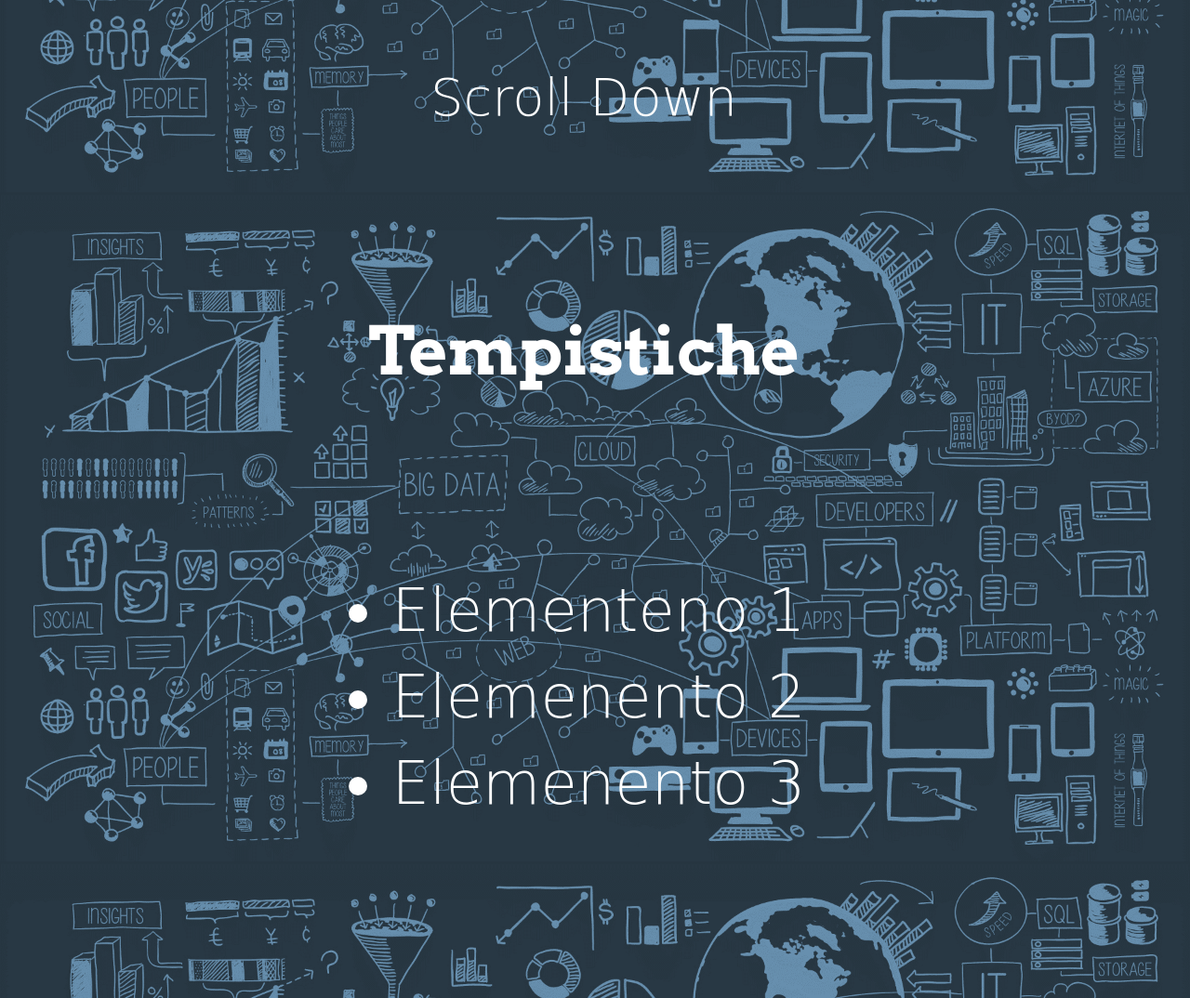
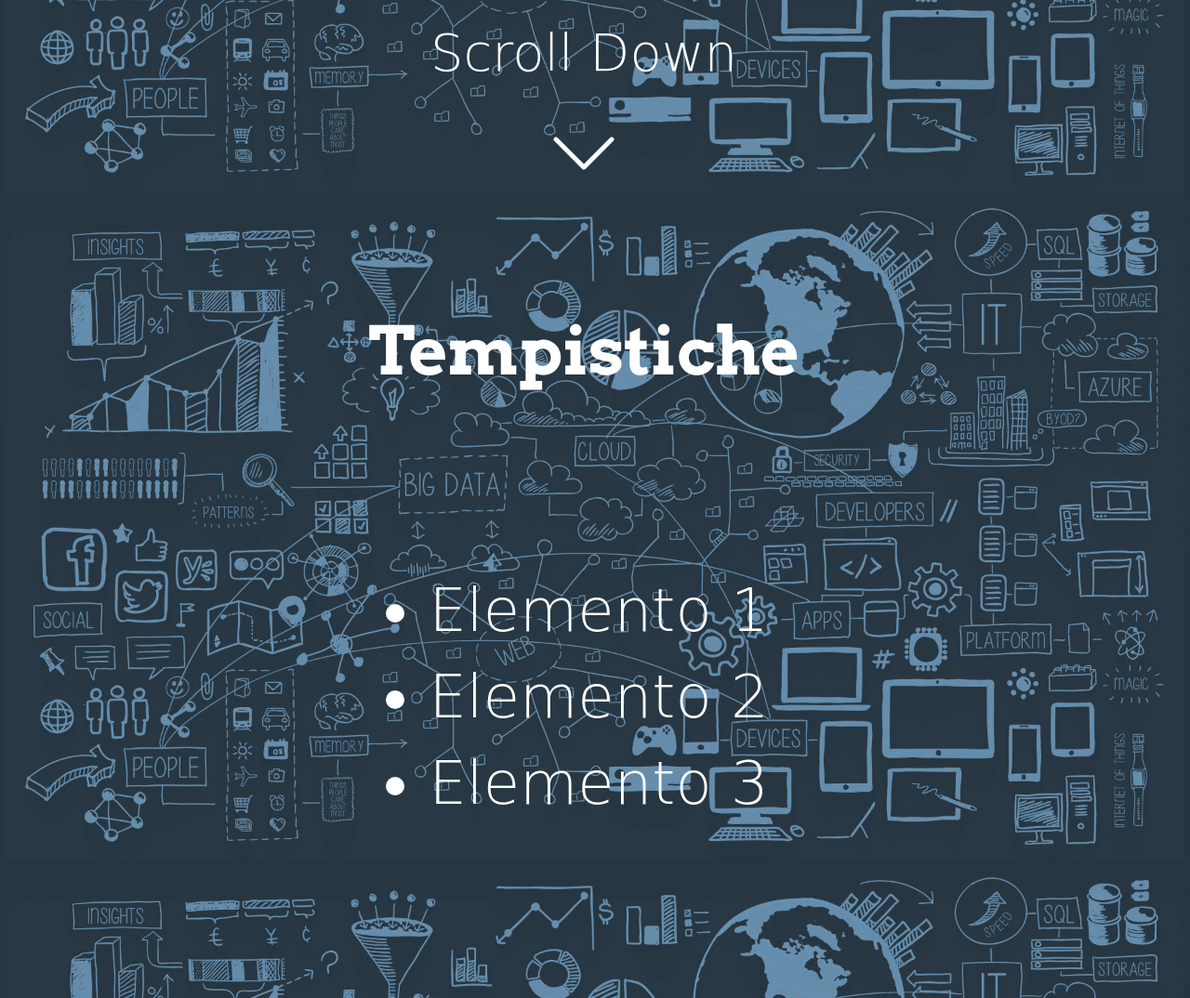
Before and after one commit to MatteoSeimandi/PCTO, a plain HTML site: page index.html in a window 1280 px wide. Shown: the part 513-1587 px from the top of the page at 93% size. Drawn offline with nearby package versions, Linux system fonts and the light colour scheme; a web font is replaced by a local one.

Commit message:
Aggiunta icona ScrollDown

```diff
--- a/index.html
+++ b/index.html
@@ -2,11 +2,12 @@
 <html lang="IT-it">
 <head>
 	<meta charset="UTF-8">
-	<link rel="stylesheet" href="https://cdn.jsdelivr.net/npm/bootstrap@5.0.2/dist/css/bootstrap.min.css" integrity="sha384-EVSTQN3/azprG1Anm3QDgpJLIm9Nao0Yz1ztcQTwFspd3yD65VohhpuuCOmLASjC" crossorigin="anonymous">
 	<link rel="preconnect" href="https://fonts.googleapis.com">
 	<link rel="preconnect" href="https://fonts.gstatic.com" crossorigin>
 	<link rel="stylesheet" href="https://fonts.googleapis.com/css2?family=Arvo:wght@700&family=Patrick+Hand+SC&display=swap">
+	<link rel="stylesheet" href="https://cdn.jsdelivr.net/npm/bootstrap@5.0.2/dist/css/bootstrap.min.css" integrity="sha384-EVSTQN3/azprG1Anm3QDgpJLIm9Nao0Yz1ztcQTwFspd3yD65VohhpuuCOmLASjC" crossorigin="anonymous">
 	<link rel="stylesheet" href="https://cdnjs.cloudflare.com/ajax/libs/animate.css/4.1.1/animate.min.css" />
+	<link rel="stylesheet" href="https://cdn.jsdelivr.net/npm/bootstrap-icons@1.8.3/font/bootstrap-icons.css">
 	<link rel="stylesheet" href="style.css">
 	<title>PCTO</title>
 </head>
@@ -39,11 +40,20 @@
 					</div>
 				</div>
 			</div>
-			<div class="row text-center">
+			<div class="row text-center mt-5 animate__animated animate__bounceInUp">
 				<div class="col">
-					<p class="display-4 text-white myText animate__animated animate__bounceInUp">
-						Scroll Down
-					</p>
+					<div class="row">
+						<div class="col">
+							<p class="display-4 text-white myText ">
+								Scroll Down
+							</p>
+						</div>
+					</div>
+					<div class="row animate__animated animate__shakeY animate__infinite animate__delay-1s down">
+						<div class="col">
+							<i class="bi bi-chevron-down display-1 text-white"></i>
+						</div>
+					</div>
 				</div>
 			</div>
 		</div>
@@ -61,9 +71,9 @@
 			<div class="row">
 				<div class="col d-flex justify-content-center display-3 myText text-white">
 					<ul>
-						<li class="my-3">Elementeno 1</li>
-						<li class="my-3">Elemenento 2</li>
-						<li class="my-3">Elemenento 3</li>
+						<li class="my-3">Elemento 1</li>
+						<li class="my-3">Elemento 2</li>
+						<li class="my-3">Elemento 3</li>
 					</ul>
 				</div>
 			</div>
@@ -82,9 +92,9 @@
 			<div class="row">
 				<div class="col d-flex justify-content-center display-3 myText text-white">
 					<ul>
-						<li class="my-3">Elementeno 1</li>
-						<li class="my-3">Elemenento 2</li>
-						<li class="my-3">Elemenento 3</li>
+						<li class="my-3">Elemento 1</li>
+						<li class="my-3">Elemento 2</li>
+						<li class="my-3">Elemento 3</li>
 					</ul>
 				</div>
 			</div>
--- a/style.css
+++ b/style.css
@@ -18,6 +18,12 @@ body {
 
 .myText {
 	font-family: 'Patrick Hand SC', cursive;
+}
+
+/* Other */
+
+.down {
+	--animate-duration: 10s;
 }
 
 /* Scrollbar */
```
